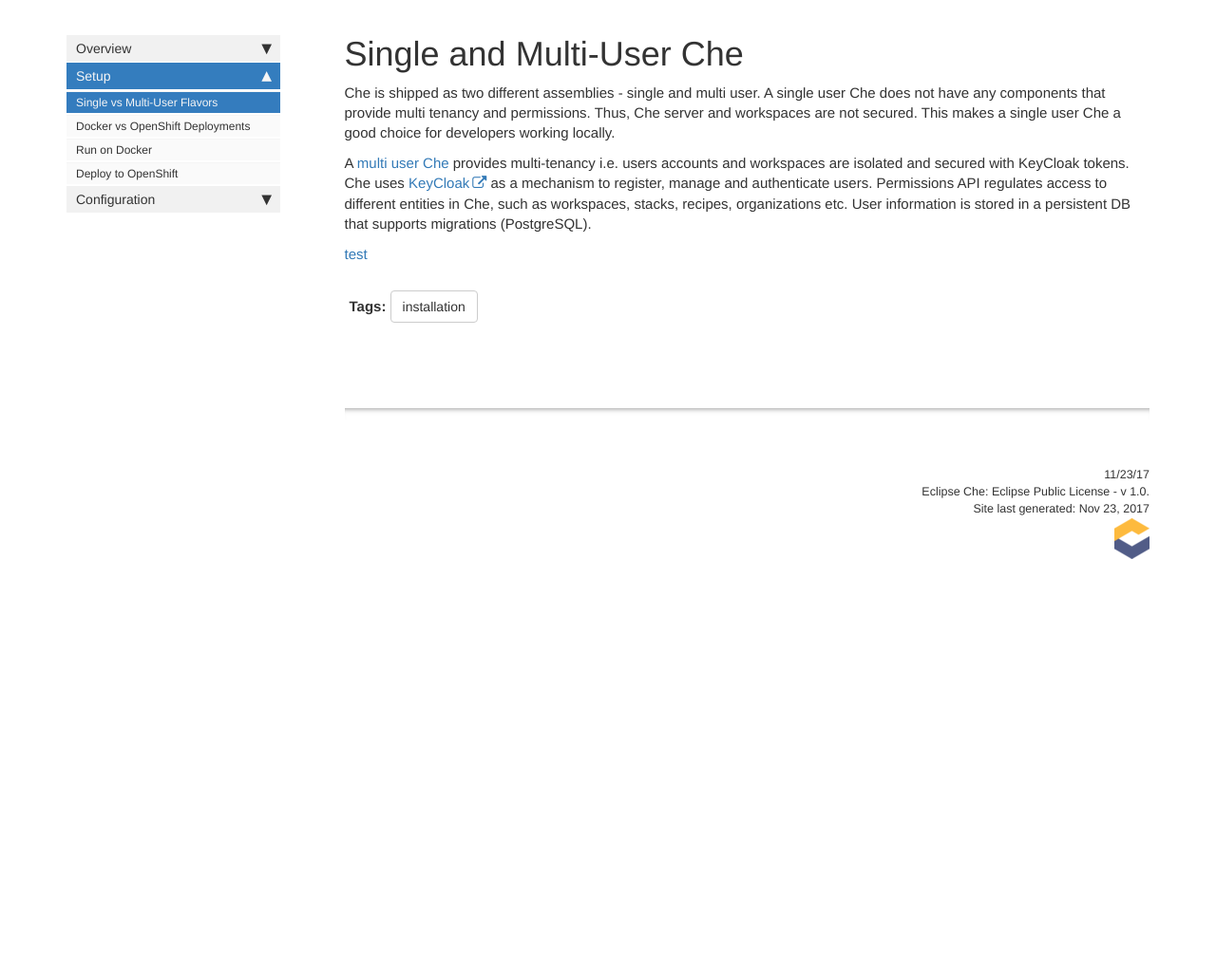
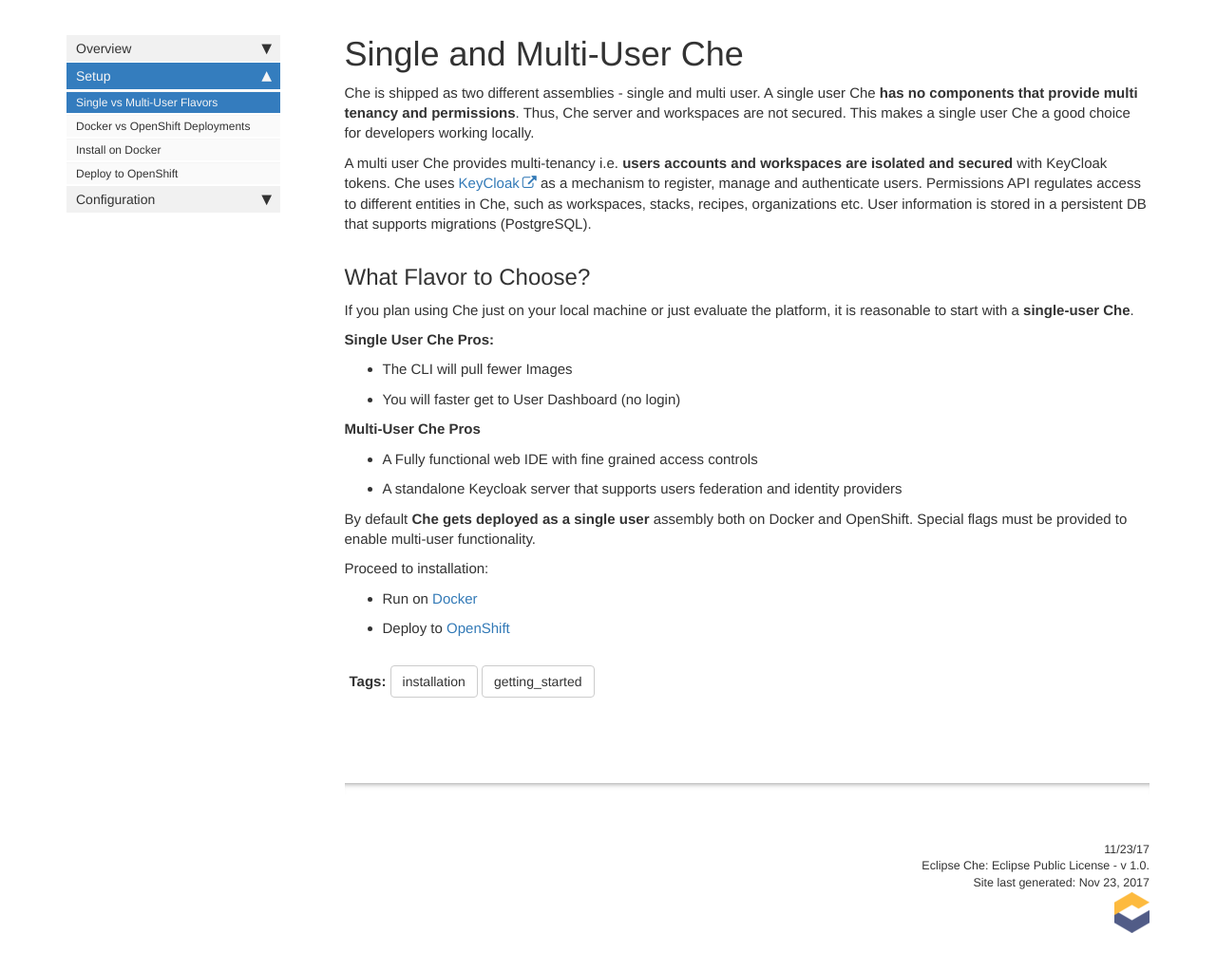
Before and after one commit to rkratky/che-docs-1, a Jekyll site: the page built from pages/setup/single_multi_user.md, in a window 1280 px wide, cut to the strip 54-1097 px from the top of the page. Shown: the top 1022 px of the strip at 95% size. Built offline with Jekyll 4.4.1, drawn with Linux system fonts in a browser that asks for light colours; nearby versions of some CDN libraries; comment, search, counter and statistics services are not loaded; before the commit the page ends 900 px from its top, so only the background shows below that.

Commit message:
Install docs

```diff
--- a/css/theme-blue.css
+++ b/css/theme-blue.css
@@ -5,7 +5,7 @@
 }
 
 
-h3 {color: #ED1951; }
+h3 {color: #333; }
 h4 {color: #808080; }
 
 .nav-tabs > li.active > a, .nav-tabs > li.active > a:hover, .nav-tabs > li.active > a:focus {
--- a/pages/setup/single_multi_user.md
+++ b/pages/setup/single_multi_user.md
@@ -1,15 +1,37 @@
 ---
 title: "Single and Multi-User Che"
 keywords: single-user, Eclipse Che
-tags: [installation]
+tags: [installation, getting_started]
 sidebar: user_sidebar
 permalink: single_multi_user.html
 folder: setup
+toc: false
+
 ---
 
-Che is shipped as two different assemblies - single and multi user. A single user Che does not have any components that provide multi tenancy and permissions. Thus, Che server and workspaces are not secured. This makes a single user Che a good choice for developers working locally.
+Che is shipped as two different assemblies - single and multi user. A single user Che **has no components that provide multi tenancy and permissions**. Thus, Che server and workspaces are not secured. This makes a single user Che a good choice for developers working locally.
 
-A [multi user Che][docker] provides multi-tenancy i.e. users accounts and workspaces are isolated and secured with KeyCloak tokens. Che uses [KeyCloak](http://www.keycloak.org/) as a mechanism to register, manage and authenticate users. Permissions API regulates access to different entities in Che, such as workspaces, stacks, recipes, organizations etc. User information is stored in a persistent DB that supports migrations (PostgreSQL).
+A multi user Che provides multi-tenancy i.e. **users accounts and workspaces are isolated and secured** with KeyCloak tokens. Che uses [KeyCloak](http://www.keycloak.org/) as a mechanism to register, manage and authenticate users. Permissions API regulates access to different entities in Che, such as workspaces, stacks, recipes, organizations etc. User information is stored in a persistent DB that supports migrations (PostgreSQL).
 
-[test][single_multi_user]
+## What Flavor to Choose?
+
+If you plan using Che just on your local machine or just evaluate the platform, it is reasonable to start with a **single-user Che**.
+
+**Single User Che Pros:**
+
+* The CLI will pull fewer Images
+* You will faster get to User Dashboard (no login)
+
+**Multi-User Che Pros**
+
+* A Fully functional web IDE with fine grained access controls
+* A standalone Keycloak server that supports users federation and identity providers
+
+By default **Che gets deployed as a single user** assembly both on Docker and OpenShift. Special flags must be provided to enable multi-user functionality.
+
+Proceed to installation:
+
+* Run on [Docker][docker]
+* Deploy to [OpenShift][openshift]
+
 {% include links.html %}
```
Also changed, not shown: _data/sidebars/user_sidebar.yml (+5 -5 lines), pages/configuration/docker-config.md (+10 -0 lines), pages/configuration/openshift-config.md (+10 -0 lines), pages/setup/docker.md (+3 -3 lines), pages/setup/docker_openshift.md (+30 -0 lines), pages/setup/openshift.md (+1 -1 lines).
